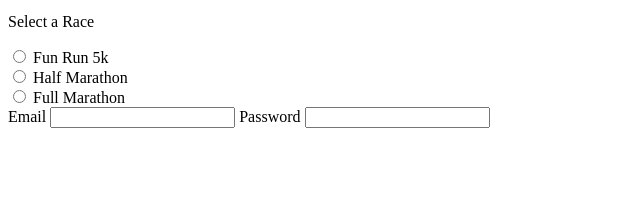
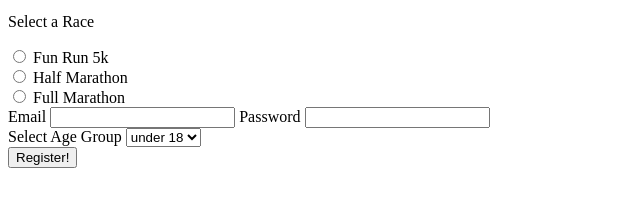
Before and after one commit to KimTank/turbo-garbanzo, a plain HTML site: page udemy/coding-practice/section5-form.html in a window 1280 px wide. Shown: the part 104-310 px from the top of the page, without its empty margins (0-640 px from the left). Drawn offline with Linux system fonts and the light colour scheme.

Commit message:
html 마지막 문제

```diff
--- a/udemy/coding-practice/section5-form.html
+++ b/udemy/coding-practice/section5-form.html
@@ -36,8 +36,16 @@
         <label for="password">Password</label>
         <input type="password" id="password" name="password">
       </div>
-      <optgroup>
-      </optgroup>
+      <div>
+        <label for="age">Select Age Group</label>
+        <select name="age" id="age-selected">
+          <option value="under18">under 18</option>
+          <option value="19to30">18~30</option>
+          <option value="31to50">31~50</option>
+          <option value="over51">50+</option>
+        </select>
+      </div>
+      <input type="submit" value="Register!" action="reg">
     </form>
   </body>
 </html>
```
